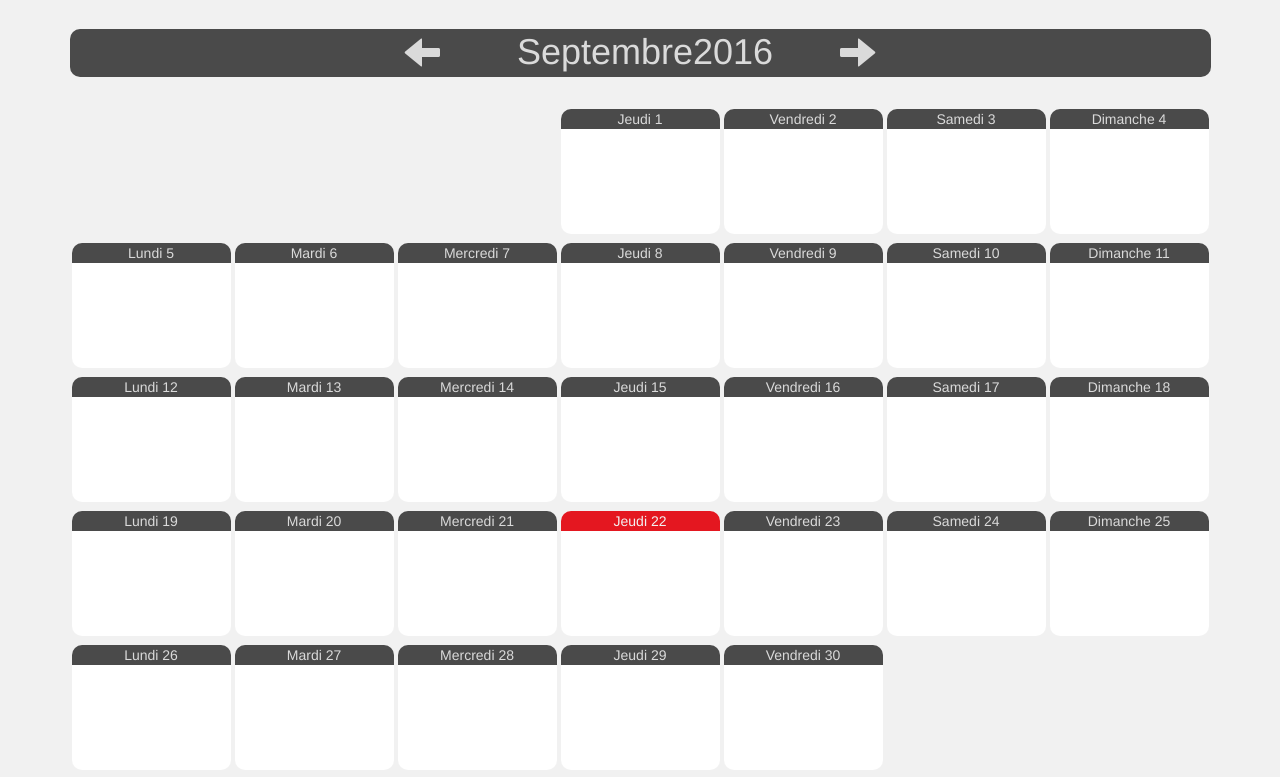
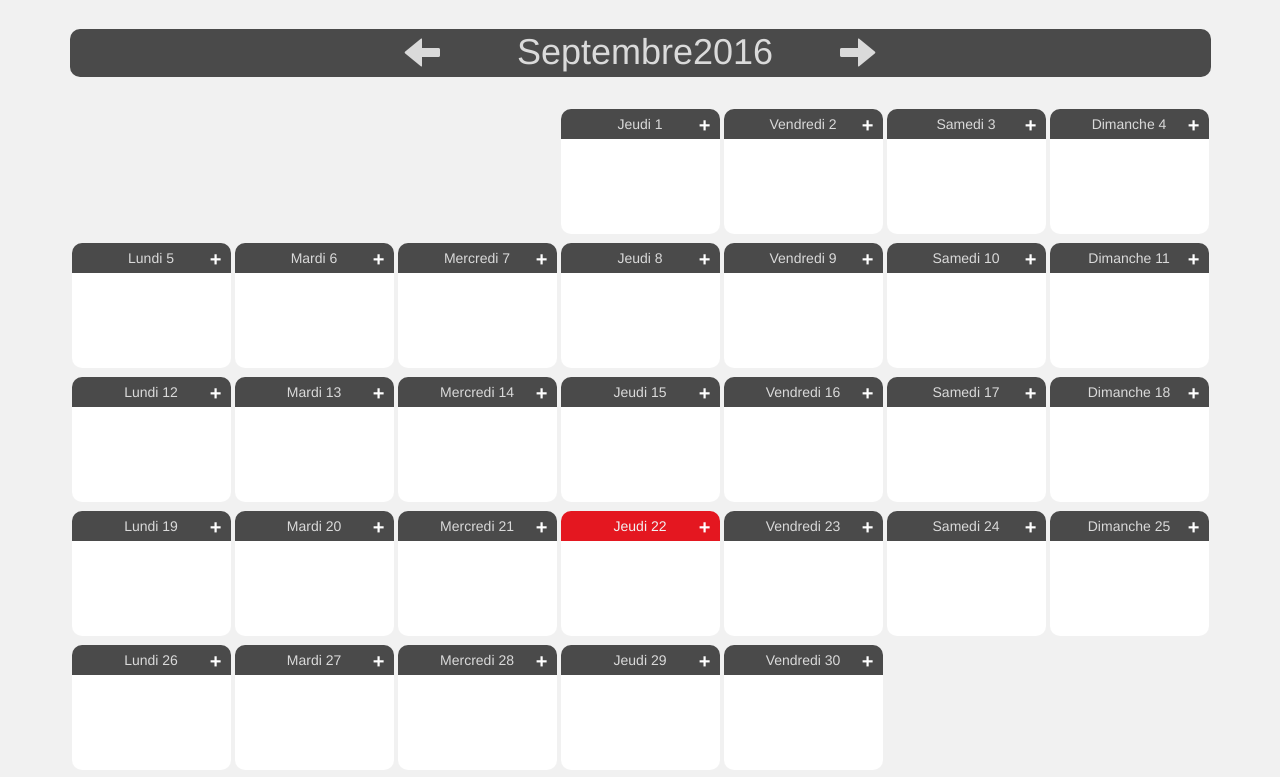
Before and after one commit to byjuw/Evently, a CodeIgniter app: page /eventlysite/ in a window 1280 px wide. Shown: the part 51-828 px from the top of the page. Run offline with CodeIgniter, Linux system fonts and the light colour scheme; some libraries are stand-ins or nearby versions.

Commit message:
Ajout du bouton + dans le calendrier
Ajout du bouton + dans le calendrier qui affiche une fenêtre modale du
bootstrap.
Il est du coup nécessaire de charger jquery et la librairie javascript
du bootstrap dans le fichier index.php

```diff
--- a/Eventlysite/CSS/calendrier.css
+++ b/Eventlysite/CSS/calendrier.css
@@ -8,12 +8,29 @@
 	margin: 2px;
 }
 
-span {
+.jour span {
 	width: 100%;
 	display: inline-block;
 	text-align: center;
 	background-color: #4a4a4a;
 	color: #dadada;
+	height: 30px;
+	padding-top: 5px;
+	position: relative;
+}
+.jour span a.ajouterEvenement{
+	display: block;
+	position: absolute;
+	right:0;
+	top: 0;
+	width: 30px;
+	height: 30px;
+	margin-left: -15px;
+	font-size: 20px;
+	padding-top: 2px;
+	font-weight: bolder;
+	text-decoration: none;
+	color:#fff;
 }
 
 .lienNavMois {
--- a/Eventlysite/calendrier.php
+++ b/Eventlysite/calendrier.php
@@ -5,5 +5,23 @@
 			<script type="text/javascript">affichemois()</script><span class="glyphicon glyphicon-arrow-right navMois" aria-hidden="true"></span></h1>
 		</div>
 		    <script type="text/javascript">calendrier()</script>
+		<!-- Modal -->
+<div class="modal fade" id="myModal" tabindex="-1" role="dialog" aria-labelledby="myModalLabel">
+  <div class="modal-dialog" role="document">
+    <div class="modal-content">
+      <div class="modal-header">
+        <button type="button" class="close" data-dismiss="modal" aria-label="Close"><span aria-hidden="true">&times;</span></button>
+        <h4 class="modal-title" id="myModalLabel">Modal title</h4>
+      </div>
+      <div class="modal-body">
+        ...
+      </div>
+      <div class="modal-footer">
+        <button type="button" class="btn btn-default" data-dismiss="modal">Close</button>
+        <button type="button" class="btn btn-primary">Save changes</button>
+      </div>
+    </div>
+  </div>
+</div>
 	</div>
 </div>
--- a/Eventlysite/index.php
+++ b/Eventlysite/index.php
@@ -17,5 +17,9 @@
 	include("menu.php");
 	include("calendrier.php");
 ?>
+	<!-- jQuery (necessary for Bootstrap's JavaScript plugins) -->
+    <script src="https://ajax.googleapis.com/ajax/libs/jquery/1.12.4/jquery.min.js"></script>
+    <!-- Include all compiled plugins (below), or include individual files as needed -->
+    <script src="js/bootstrap.min.js"></script>
 </body>
 </html>
--- a/Eventlysite/js/calendrier.js
+++ b/Eventlysite/js/calendrier.js
@@ -36,11 +36,11 @@ function calendrier()
         }
         if(jour==i)
         {
-            document.write('<div class="jour"><span id="aujour">'+ jours_semaine[(cpt_j-1)%7] + ' ' + i +'</span><div class="journee"></div></div>');
+            document.write('<div class="jour"><span id="aujour">'+ jours_semaine[(cpt_j-1)%7] + ' ' + i +'<a href="#" class="ajouterEvenement" data-toggle="modal" data-target="#myModal">+</a></span><div class="journee"></div></div>');
         }
         else
         {
-            document.write('<div class="jour"><span>'+ jours_semaine[(cpt_j-1)%7] + ' ' + i +'</span><div class="journee"></div></div>');
+            document.write('<div class="jour"><span>'+ jours_semaine[(cpt_j-1)%7] + ' ' + i +'<a href="#" class="ajouterEvenement" data-toggle="modal" data-target="#myModal">+</a></span><div class="journee"></div></div>');
         }
         sem++;
         if(sem==7)
```
